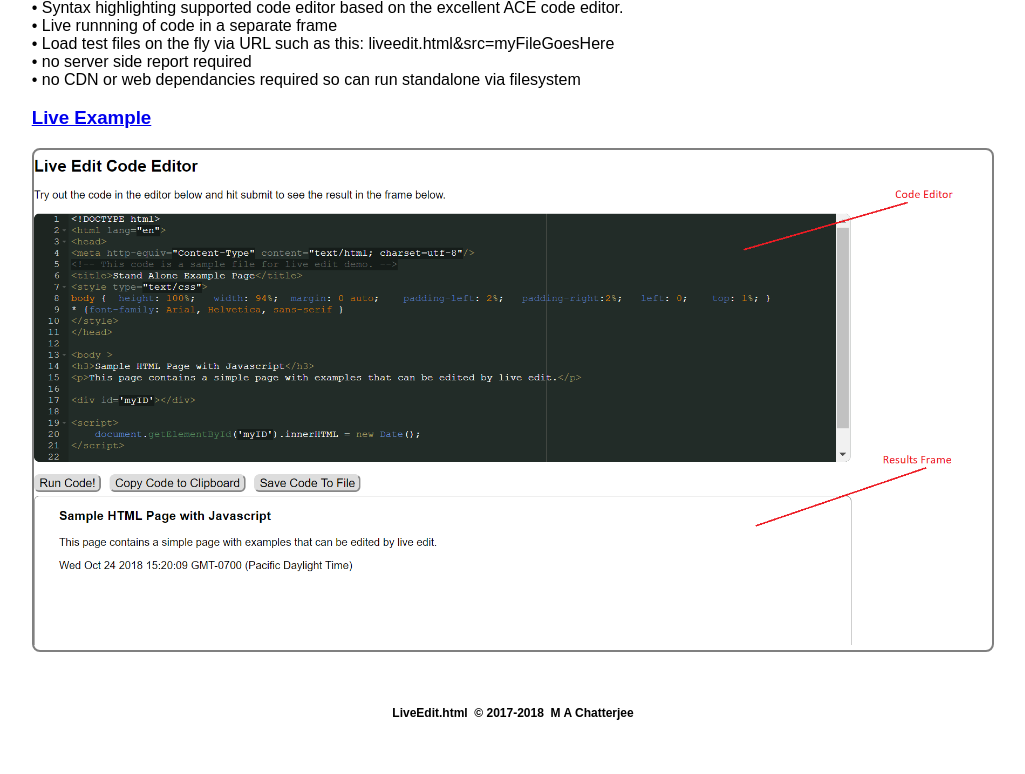
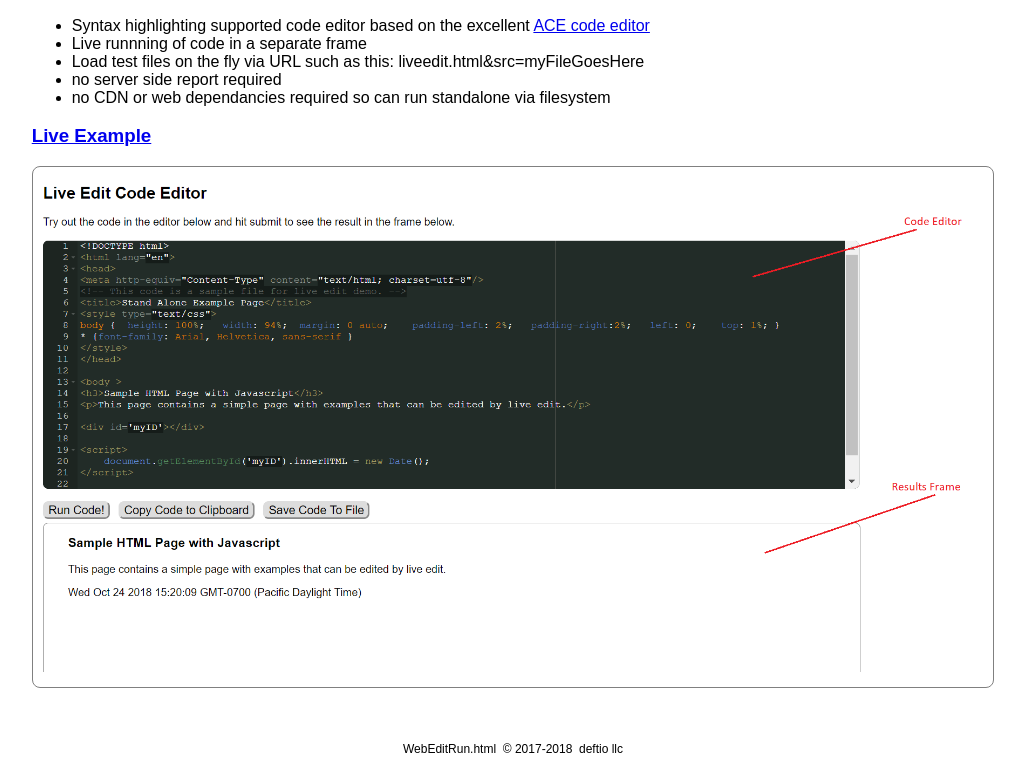
Before and after one commit to deftio/WebEditRun, a website: page index.html in a window 1280 px wide. Shown: the part 275-1049 px from the top of the page, without its empty margins (127-1152 px from the left). Before the commit the page ends 1013 px from the top, so only its background shows below. Drawn offline with Linux system fonts and the light colour scheme.

Commit message:
updated to WebEditRun

```diff
--- a/index.html
+++ b/index.html
@@ -4,9 +4,9 @@
 <meta http-equiv="Content-Type" content="text/html; charset=utf-8"/>
 <link rel="icon" type="image/x-icon" href="./images/spannit.ico" />
 
-<title>LiveEdit</title>
+<title>WebEditRun</title>
 <!--
-	LiveEdit intro page
+	WebEditRun intro page
 	(c) M A Chatterjee 2012-2018 	deftio<at>deftio<dot>com
 	github:  https:github.com/deftio/liveedit
 	web:     https:deftio.com/liveedit
@@ -19,29 +19,28 @@
 <div  class="bw-container">
 	<div class="bw-col-12">
 		<br>
-		<h1>Welcome to LiveEdit.html</h1>
+		<h1>Welcome to WebEditRun - a standalone web page app editor</h1>
 
 		<br>
-		LiveEdit is a simple example of a standalone html/javascript/css text editor web app that can be used for testing ideas or prototyping.  <br><br>
-		LiveEdit presents a simple text editor with syntax highlighting which can be edited live in the page.  Then the HTML/Javascript/CSS code can be run by pressing the [Run Code!] button.  At this point the code in the editor is loaded in to the frame on the same page and run.  This can be repeated as many times as necessary.
+		WebEditRun is a simple example of a standalone html/javascript/css text editor web app that can be used for testing ideas or prototyping.<br><br>
+		WebEditRun presents a simple text editor with syntax highlighting which can be edited live in the page.  Then the HTML/Javascript/CSS code can be run by pressing the [Run Code!] button.  At this point the code in the editor is loaded in to the frame on the same page and run.  This can be repeated as many times as necessary.
 		<br>
 		<h2>Features</h2>
-		&#8226; Syntax highlighting supported code editor based on the excellent ACE code editor.<br>
-		&#8226; Live runnning of code in a separate frame<br>
-		&#8226; Load test files on the fly via URL such as this:  liveedit.html&src=myFileGoesHere<br>
-		&#8226; no server side report required<br>
-		&#8226; no CDN or web dependancies required so can run standalone via filesystem<br>
-
-		<a href="./liveedit.html" target="_blank"><h3>Live Example</h3><div style="background-image:url(LiveEdit.png);  background-repeat: no-repeat;
-    background-size: contain; background-position: center center: width:500px; height:500px; border: 2px solid grey; border-radius:8px;"></div></a>
+		<ul>
+			<li>Syntax highlighting supported code editor based on the excellent <a href="https://github.com/ajaxorg/ace">ACE code editor</a></li>
+			<li>Live runnning of code in a separate frame</li>
+			<li>Load test files on the fly via URL such as this:  liveedit.html&src=myFileGoesHere</li>
+			<li>no server side report required</li>
+			<li>no CDN or web dependancies required so can run standalone via filesystem</li>
+		</ul>
+		<a href="./WebEditRun.html" target="_blank"><h3>Live Example</h3><div class="bw-col-8;" style="padding: 10px; height:500px; border: 1px solid grey; border-radius:8px;"> <div style="background-image:url(WebEditRun.png);  background-repeat: no-repeat; width: 100%; height:100%;  background-size: contain; background-position: center center: "></div></div></a>
 
 		<br><br><br>
-		<div class="bw-center" style="font-size: 9pt; font-weight: 600">LiveEdit.html&nbsp;&nbsp;&copy&nbsp;2017-<span id="cdate"></span>&nbsp; M A Chatterjee</div><br>
+		<div class="bw-center" style="font-size: 9pt; ">WebEditRun.html&nbsp;&nbsp;&copy&nbsp;2017-<span id="cdate"></span>&nbsp; deftio llc</div><br>
 	</div>
 </div>
 <script type="text/javascript">
 	bw.DOMGetElements("#cdate")[0].innerHTML = (new Date()).getFullYear();
-
 </script>
 
 </body>
--- a/package.json
+++ b/package.json
@@ -1,8 +1,8 @@
 {
-  "name": "liveedit",
-  "version": "1.0.0",
+  "name": "webeditrun",
+  "version": "1.0.1",
   "description": "A quick repo for deploying a stand alone code editor for javascript",
-  "main": "index.js",
+  "main": "WebEditRun.html",
   "scripts": {
     "test": "echo \"Error: no test specified\" && exit 1"
   },
```
Also changed, not shown: WebEditRun.html (renamed from liveedit.html, +13 -9 lines), sample.html (+1 -0 lines), README.md, WebEditRun.png (renamed from LiveEdit.png).
